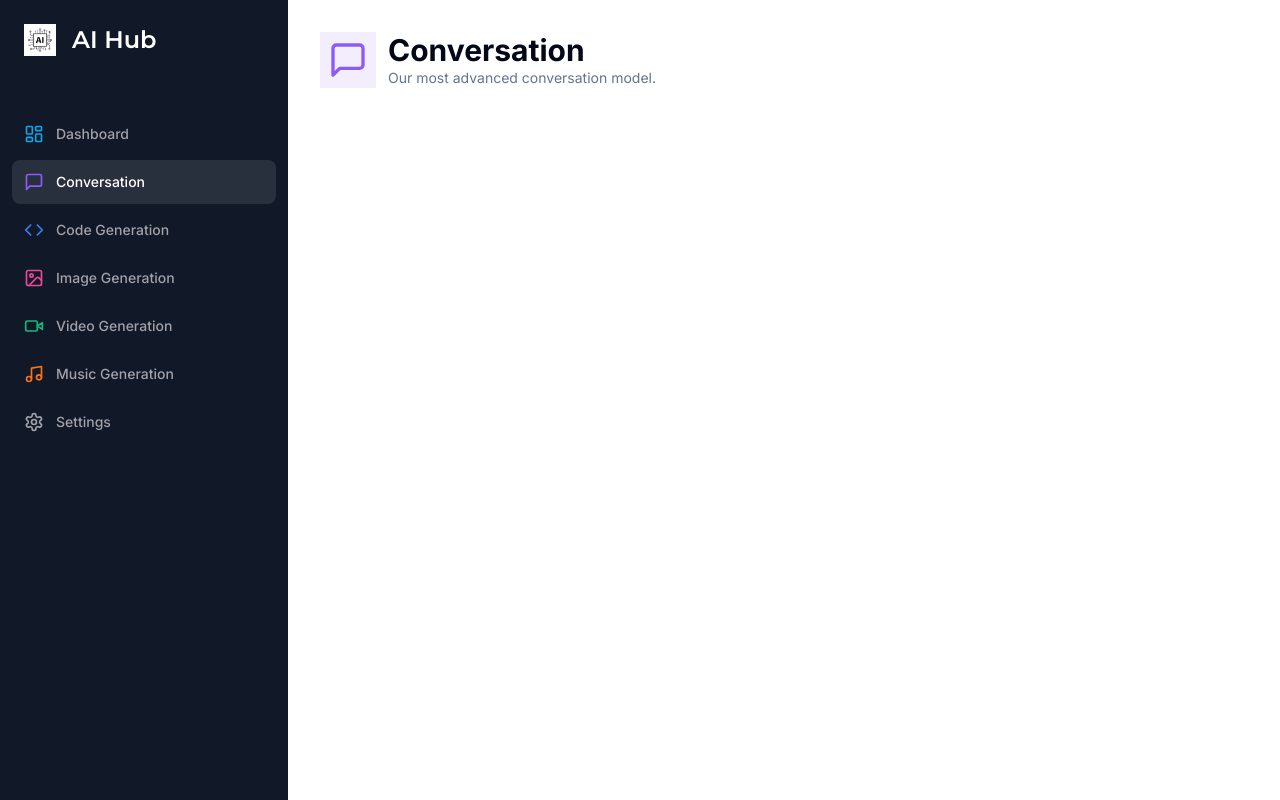
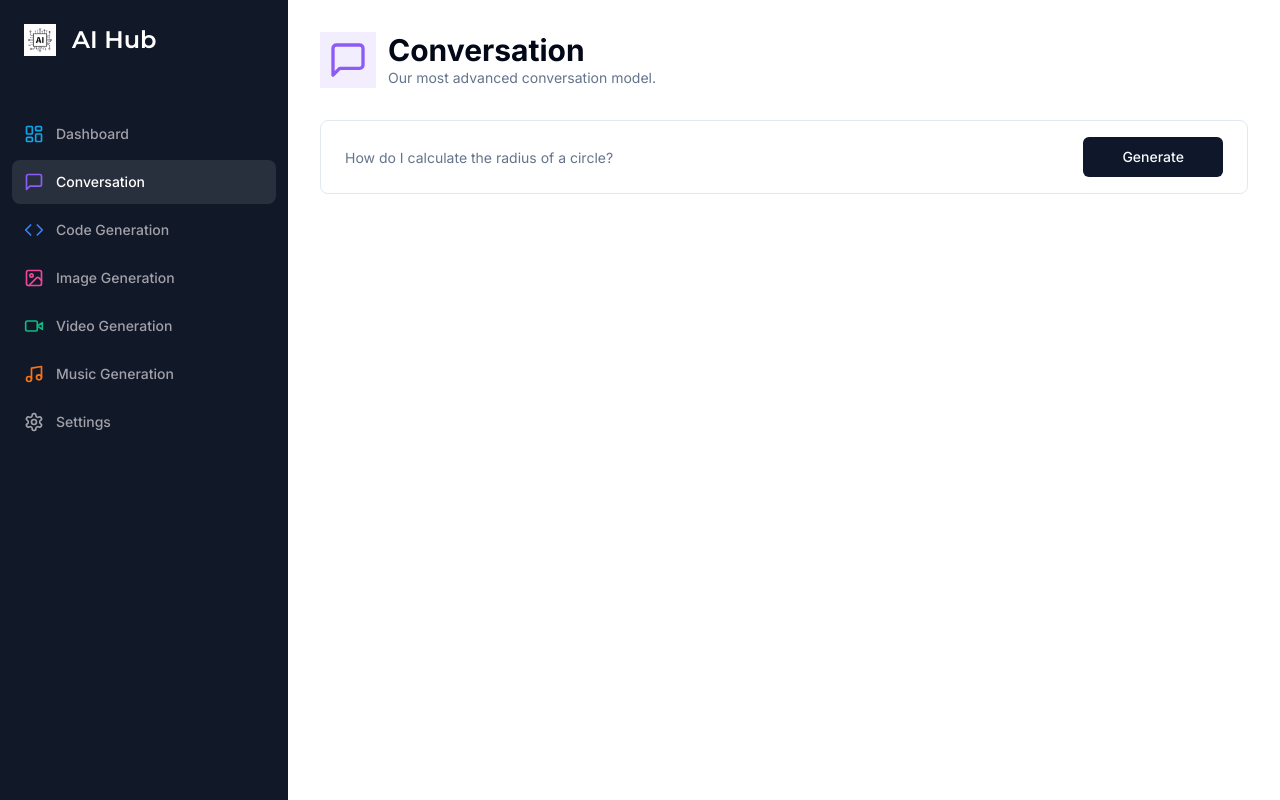
Before and after one commit to kevinsangyu/ASDgroup10, a Next.js app in the folder ai-hub/: page /conversation in a window 1280 px wide. Built offline with nearby package versions, Linux system fonts and the light colour scheme.

Commit message:
finished text generation UI

```diff
--- /dev/null
+++ b/ai-hub/app/(dashboard)/(routes)/conversation/constants.ts
@@ -0,0 +1,7 @@
+import * as z from "zod";
+
+export const formSchema = z.object ({
+    prompt: z.string().min(1, {
+        message: "Prompt is required",
+    }),
+});
--- a/ai-hub/app/(dashboard)/(routes)/conversation/page.tsx
+++ b/ai-hub/app/(dashboard)/(routes)/conversation/page.tsx
@@ -1,7 +1,29 @@
+"use client";
+
+import * as z from "zod";
 import { Heading } from "@/components/ui/heading";
 import { MessageSquare } from "lucide-react";
+import { useForm } from "react-hook-form";
+import { formSchema } from "./constants";
+import { zodResolver } from "@hookform/resolvers/zod"
+import { Form, FormControl, FormField, FormItem } from "@/components/ui/form";
+import { Input } from "@/components/ui/input";
+import { Button } from "@/components/ui/button";
 
 const ConversationPage = () => {
+    const form = useForm<z.infer<typeof formSchema>>({
+        resolver: zodResolver(formSchema),
+        defaultValues: {
+            prompt: ""
+        }
+    });
+
+    const isLoading = form.formState.isSubmitting;
+
+    const onSubmit = async (values: z.infer<typeof formSchema>) => {
+        console.log(values);
+    }
+
     return (
         <div>
         <Heading
@@ -11,6 +33,47 @@
             iconColor="text-violet-500"
             bgColor="bg-violet-500/10"
         />
+            <div className="px-4 lg:px-8">
+                <div>
+                    <Form {...form}>
+                        <form
+                            onSubmit={form.handleSubmit(onSubmit)}
+                            className="
+                            rounded-lg
+                            border
+                            w-full
+                            p-4
+                            px-3
+                            md:px-6
+                            focus-within:shadow-sm
+                            grid
+                            grid-cols-12
+                            gap-2
+                        "
+
+                        >
+                            <FormField
+                            name="prompt"
+                            render={({ field }) => (
+                                <FormItem className="col-span-12 lg:col-span-10">
+                                    <FormControl className="m-0 p-0">
+                                        <Input
+                                            className="border-0 outline-none focus-visible:ring-0 focus-visible:ring-transparent"
+                                            disabled={isLoading}
+                                            placeholder="How do I calculate the radius of a circle?"
+                                            {...field}
+                                        />
+                                    </FormControl>
+                                </FormItem>
+                            )}
+                            />
+                            <Button className="col-span-12 lg:col-span-2 w-full" disabled={isLoading}>
+                                Generate
+                            </Button>
+                        </form>
+                    </Form>
+                </div>
+            </div>
         </div>
     );
 }
--- /dev/null
+++ b/ai-hub/components/ui/form.tsx
@@ -0,0 +1,176 @@
+import * as React from "react"
+import * as LabelPrimitive from "@radix-ui/react-label"
+import { Slot } from "@radix-ui/react-slot"
+import {
+  Controller,
+  ControllerProps,
+  FieldPath,
+  FieldValues,
+  FormProvider,
+  useFormContext,
+} from "react-hook-form"
+
+import { cn } from "@/lib/utils"
+import { Label } from "@/components/ui/label"
+
+const Form = FormProvider
+
+type FormFieldContextValue<
+  TFieldValues extends FieldValues = FieldValues,
+  TName extends FieldPath<TFieldValues> = FieldPath<TFieldValues>
+> = {
+  name: TName
+}
+
+const FormFieldContext = React.createContext<FormFieldContextValue>(
+  {} as FormFieldContextValue
+)
+
+const FormField = <
+  TFieldValues extends FieldValues = FieldValues,
+  TName extends FieldPath<TFieldValues> = FieldPath<TFieldValues>
+>({
+  ...props
+}: ControllerProps<TFieldValues, TName>) => {
+  return (
+    <FormFieldContext.Provider value={{ name: props.name }}>
+      <Controller {...props} />
+    </FormFieldContext.Provider>
+  )
+}
+
+const useFormField = () => {
+  const fieldContext = React.useContext(FormFieldContext)
+  const itemContext = React.useContext(FormItemContext)
+  const { getFieldState, formState } = useFormContext()
+
+  const fieldState = getFieldState(fieldContext.name, formState)
+
+  if (!fieldContext) {
+    throw new Error("useFormField should be used within <FormField>")
+  }
+
+  const { id } = itemContext
+
+  return {
+    id,
+    name: fieldContext.name,
+    formItemId: `${id}-form-item`,
+    formDescriptionId: `${id}-form-item-description`,
+    formMessageId: `${id}-form-item-message`,
+    ...fieldState,
+  }
+}
+
+type FormItemContextValue = {
+  id: string
+}
+
+const FormItemContext = React.createContext<FormItemContextValue>(
+  {} as FormItemContextValue
+)
+
+const FormItem = React.forwardRef<
+  HTMLDivElement,
+  React.HTMLAttributes<HTMLDivElement>
+>(({ className, ...props }, ref) => {
+  const id = React.useId()
+
+  return (
+    <FormItemContext.Provider value={{ id }}>
+      <div ref={ref} className={cn("space-y-2", className)} {...props} />
+    </FormItemContext.Provider>
+  )
+})
+FormItem.displayName = "FormItem"
+
+const FormLabel = React.forwardRef<
+  React.ElementRef<typeof LabelPrimitive.Root>,
+  React.ComponentPropsWithoutRef<typeof LabelPrimitive.Root>
+>(({ className, ...props }, ref) => {
+  const { error, formItemId } = useFormField()
+
+  return (
+    <Label
+      ref={ref}
+      className={cn(error && "text-destructive", className)}
+      htmlFor={formItemId}
+      {...props}
+    />
+  )
+})
+FormLabel.displayName = "FormLabel"
+
+const FormControl = React.forwardRef<
+  React.ElementRef<typeof Slot>,
+  React.ComponentPropsWithoutRef<typeof Slot>
+>(({ ...props }, ref) => {
+  const { error, formItemId, formDescriptionId, formMessageId } = useFormField()
+
+  return (
+    <Slot
+      ref={ref}
+      id={formItemId}
+      aria-describedby={
+        !error
+          ? `${formDescriptionId}`
+          : `${formDescriptionId} ${formMessageId}`
+      }
+      aria-invalid={!!error}
+      {...props}
+    />
+  )
+})
+FormControl.displayName = "FormControl"
+
+const FormDescription = React.forwardRef<
+  HTMLParagraphElement,
+  React.HTMLAttributes<HTMLParagraphElement>
+>(({ className, ...props }, ref) => {
+  const { formDescriptionId } = useFormField()
+
+  return (
+    <p
+      ref={ref}
+      id={formDescriptionId}
+      className={cn("text-sm text-muted-foreground", className)}
+      {...props}
+    />
+  )
+})
+FormDescription.displayName = "FormDescription"
+
+const FormMessage = React.forwardRef<
+  HTMLParagraphElement,
+  React.HTMLAttributes<HTMLParagraphElement>
+>(({ className, children, ...props }, ref) => {
+  const { error, formMessageId } = useFormField()
+  const body = error ? String(error?.message) : children
+
+  if (!body) {
+    return null
+  }
+
+  return (
+    <p
+      ref={ref}
+      id={formMessageId}
+      className={cn("text-sm font-medium text-destructive", className)}
+      {...props}
+    >
+      {body}
+    </p>
+  )
+})
+FormMessage.displayName = "FormMessage"
+
+export {
+  useFormField,
+  Form,
+  FormItem,
+  FormLabel,
+  FormControl,
+  FormDescription,
+  FormMessage,
+  FormField,
+}
--- /dev/null
+++ b/ai-hub/components/ui/input.tsx
@@ -0,0 +1,25 @@
+import * as React from "react"
+
+import { cn } from "@/lib/utils"
+
+export interface InputProps
+  extends React.InputHTMLAttributes<HTMLInputElement> {}
+
+const Input = React.forwardRef<HTMLInputElement, InputProps>(
+  ({ className, type, ...props }, ref) => {
+    return (
+      <input
+        type={type}
+        className={cn(
+          "flex h-10 w-full rounded-md border border-input bg-background px-3 py-2 text-sm ring-offset-background file:border-0 file:bg-transparent file:text-sm file:font-medium placeholder:text-muted-foreground focus-visible:outline-none focus-visible:ring-2 focus-visible:ring-ring focus-visible:ring-offset-2 disabled:cursor-not-allowed disabled:opacity-50",
+          className
+        )}
+        ref={ref}
+        {...props}
+      />
+    )
+  }
+)
+Input.displayName = "Input"
+
+export { Input }
--- /dev/null
+++ b/ai-hub/components/ui/label.tsx
@@ -0,0 +1,26 @@
+"use client"
+
+import * as React from "react"
+import * as LabelPrimitive from "@radix-ui/react-label"
+import { cva, type VariantProps } from "class-variance-authority"
+
+import { cn } from "@/lib/utils"
+
+const labelVariants = cva(
+  "text-sm font-medium leading-none peer-disabled:cursor-not-allowed peer-disabled:opacity-70"
+)
+
+const Label = React.forwardRef<
+  React.ElementRef<typeof LabelPrimitive.Root>,
+  React.ComponentPropsWithoutRef<typeof LabelPrimitive.Root> &
+    VariantProps<typeof labelVariants>
+>(({ className, ...props }, ref) => (
+  <LabelPrimitive.Root
+    ref={ref}
+    className={cn(labelVariants(), className)}
+    {...props}
+  />
+))
+Label.displayName = LabelPrimitive.Root.displayName
+
+export { Label }
--- a/ai-hub/package.json
+++ b/ai-hub/package.json
@@ -10,7 +10,9 @@
   },
   "dependencies": {
     "@clerk/nextjs": "^4.23.5",
+    "@hookform/resolvers": "^3.3.1",
     "@radix-ui/react-dialog": "^1.0.4",
+    "@radix-ui/react-label": "^2.0.2",
     "@radix-ui/react-slot": "^1.0.2",
     "@types/node": "20.5.9",
     "@types/react": "18.2.21",
@@ -25,9 +27,11 @@
     "postcss": "8.4.29",
     "react": "18.2.0",
     "react-dom": "18.2.0",
+    "react-hook-form": "^7.46.1",
     "tailwind-merge": "^1.14.0",
     "tailwindcss": "3.3.3",
     "tailwindcss-animate": "^1.0.7",
-    "typescript": "5.2.2"
+    "typescript": "5.2.2",
+    "zod": "^3.22.2"
   }
 }
```
Also changed, not shown: 1 other file (tests, documents, lock files or other folders).
